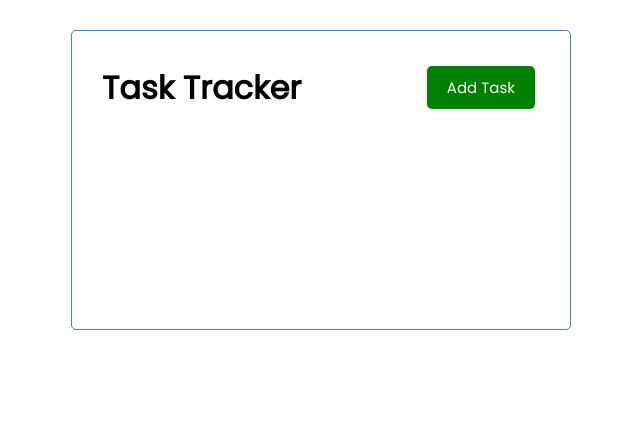
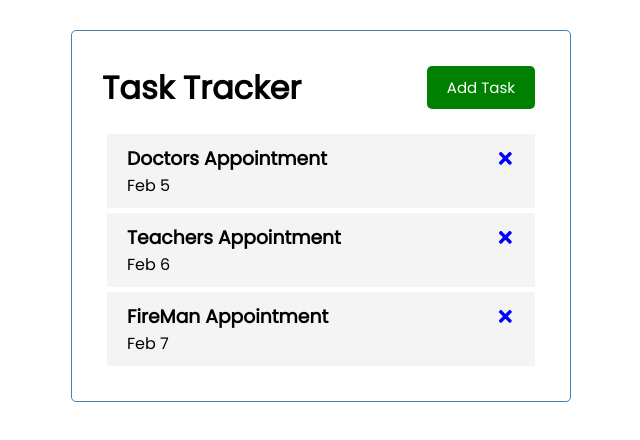
Before and after one commit to Rahul-ai/Tracker, a React (Create React App) app: page / in a window 1280 px wide. Shown: the top 440 px of the page, without its empty margins (319-959 px from the left). Built offline with nearby package versions, Linux system fonts and the light colour scheme.

Commit message:
.Added Task component

```diff
--- a/package.json
+++ b/package.json
@@ -8,6 +8,7 @@
     "@testing-library/user-event": "^13.5.0",
     "react": "^18.2.0",
     "react-dom": "^18.2.0",
+    "react-icons": "^4.4.0",
     "react-scripts": "5.0.1",
     "web-vitals": "^2.1.4"
   },
--- a/src/App.js
+++ b/src/App.js
@@ -1,13 +1,36 @@
-import React from 'react';
+import { useState } from 'react';
 import './App.css';
+import Taskss from './component/Tasks'
 import Header from './component/Header';
 
 
 const App = () =>
 {
+  const [Tasks, setState] = useState([
+    {
+        id: 1,
+        text: 'Doctors Appointment',
+        day: 'Feb 5',
+        reminder: true,
+    },
+    {
+        id: 1,
+        text: 'Teachers Appointment',
+        day: 'Feb 6',
+        reminder: false,
+    },
+    {
+        id: 1,
+        text: 'FireMan Appointment',
+        day: 'Feb 7',
+        reminder: true,
+    }
+]);
+
     return(
       <div className='container'>
         <Header/>
+        <Taskss Tasks={Tasks} />
       </div>
     )
 }
--- a/src/component/Task.js
+++ b/src/component/Task.js
@@ -1,9 +1,9 @@
-import React from 'react';
-
-const Task = () => {
+import { FaTimes } from 'react-icons/fa'
+const Task = (props) => {
   return (
-    <div>
-
+    <div className='task'>
+      <h3>{props.task.text}<FaTimes style={{color:'blue'}}/></h3>
+      <p>{props.task.day}</p>
     </div>
   );
 }
--- /dev/null
+++ b/src/component/Tasks.js
@@ -0,0 +1,11 @@
+import Task from './Task'
+
+const Tasks = (props) => {
+  return (
+    <div>
+      {props.Tasks.map((task)=> (<Task Key={task.id} task={task} />))}
+    </div>
+  );
+}
+
+export default Tasks;
```
Also changed, not shown: 1 other file (tests, documents, lock files or other folders).
